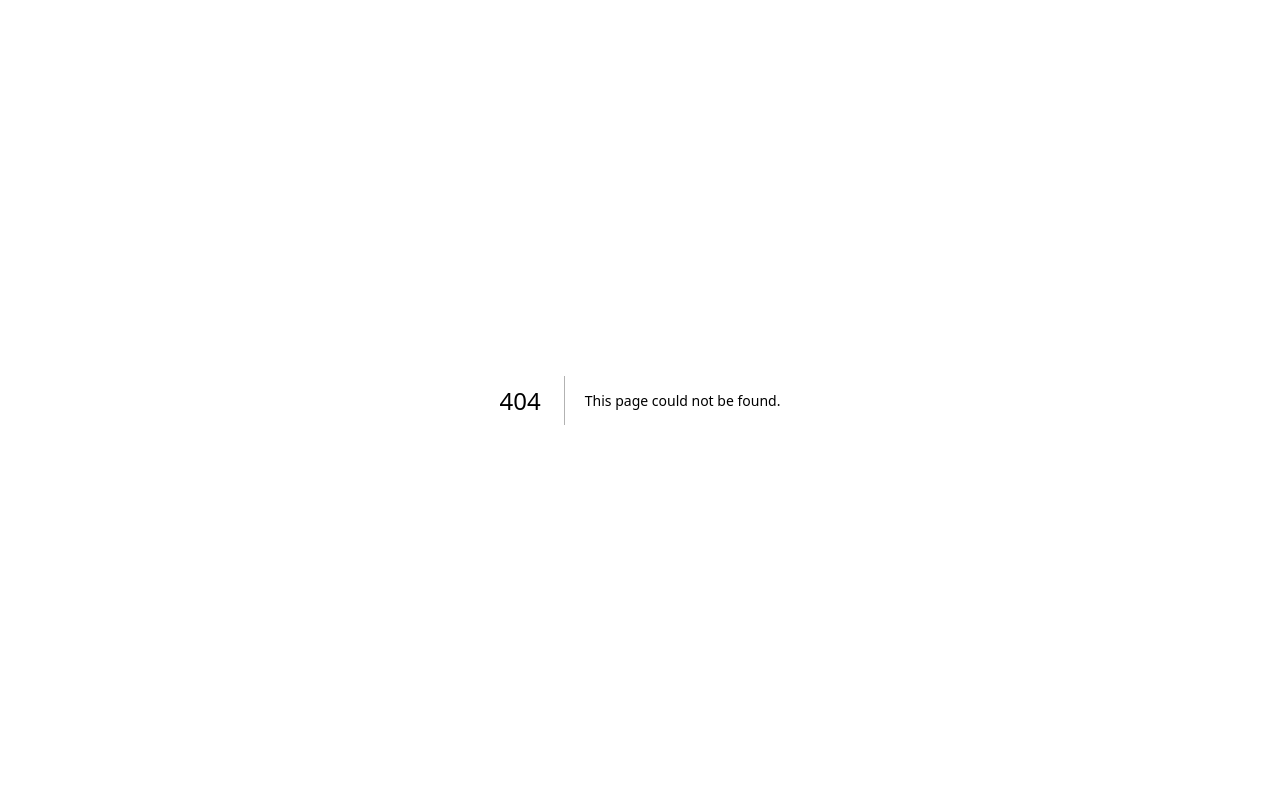
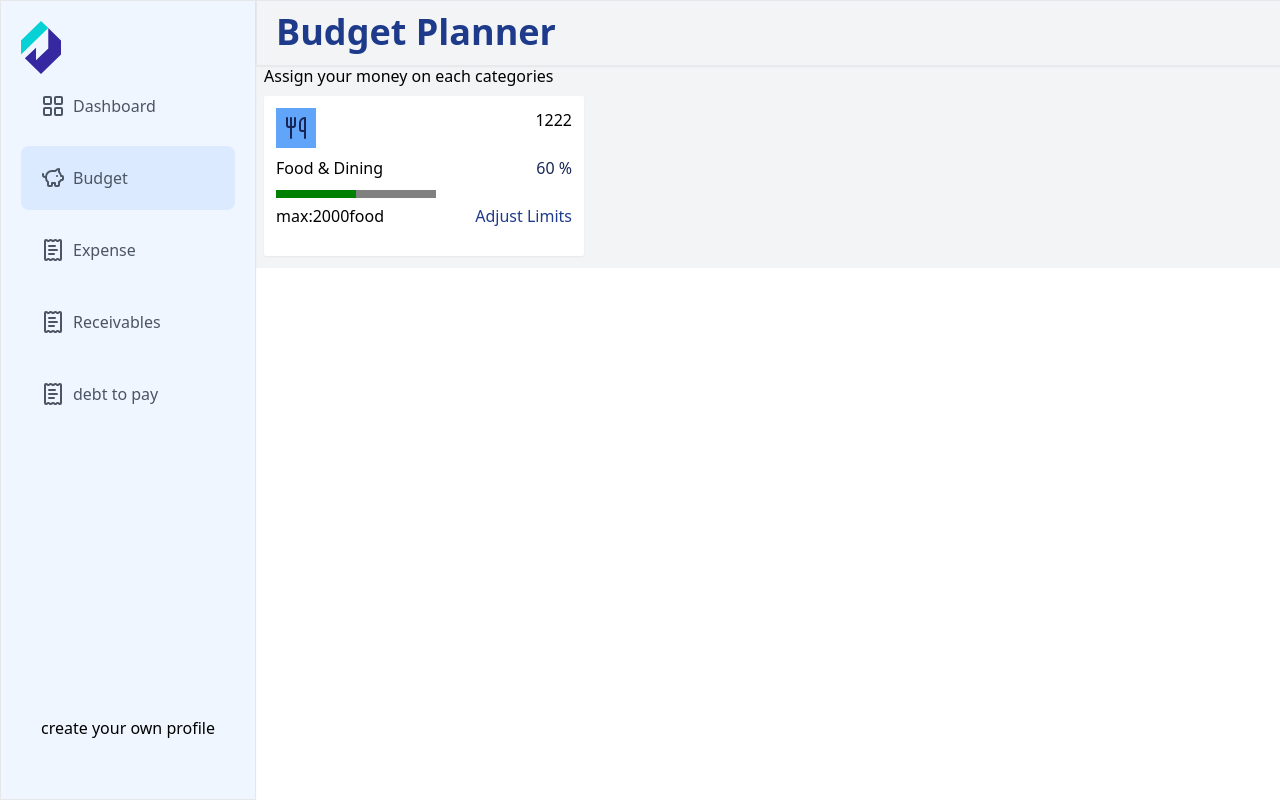
Before and after one commit to betiytesfay/KeepBirr, a Next.js app: page /dashboard/budget in a window 1280 px wide. Before the commit this address had no page. Built offline with nearby package versions, Linux system fonts and the light colour scheme.

Commit message:
Add: Budget view to see total amount with category and progress bar with dumt data

```diff
--- /dev/null
+++ b/app/dashboard/budget/layout.jsx
@@ -0,0 +1,44 @@
+'use client'
+import React from 'react'
+import { Utensils } from 'lucide-react';
+const amount = 1222;
+const percentage = "60 %";
+const listOfThings = "food"
+const maxAmount = 2000;
+function layout({ layout }) {
+  return (
+    <div className="bg-gray-100 w-full h-full max-w-screen-xl">
+      <div className="ml-2">
+        <h1 className="text-blue-900 font-bold text-4xl p-3 ">Budget Planner</h1>
+        <p >Assign your money on each categories</p>
+      </div>
+      <div className="grid grid-cols-2">
+
+        <div className="grid-cols-2 container bg-white shadow-sm p-3 h-40 w-80 m-2 rounded-sm mb-3" >
+          <div className="flex justify-between">
+            <Utensils className=" bg-blue-400 text-blue-950 p-2 w-10 h-10" />
+
+            <p>{amount}</p>
+          </div>
+          <div className="flex flex-row justify-between mt-2">
+
+            <p>Food & Dining</p>
+            <p className="text-blue-950">{percentage}</p>
+
+          </div>
+          <progress value={50} max={100} className="bg-blue-950 h-2" />
+
+          <div className="flex justify-between">
+            <p>max:{maxAmount}{listOfThings}</p>
+            <button className="text-blue-900">Adjust Limits</button>
+          </div>
+        </div>
+      </div>
+      <div>
+
+      </div>
+    </div>
+
+  )
+}
+export default layout;
--- /dev/null
+++ b/app/dashboard/budget/page.jsx
@@ -0,0 +1,9 @@
+import React, { children } from 'react'
+function page({ children }) {
+  return (
+    <div>
+      {children}
+    </div>
+  )
+}
+export default page;
```
